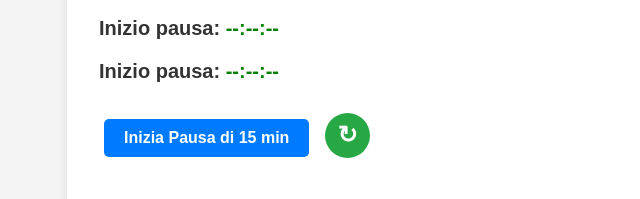
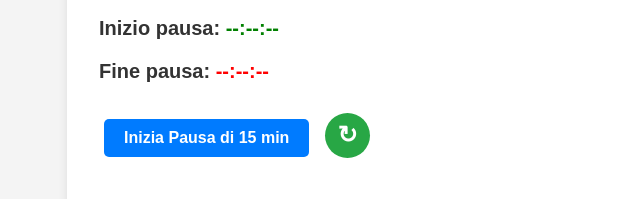
Before and after one commit to Romano-Orazi/breakCycle, a plain HTML site: page index.html in a window 1280 px wide. Shown: the part 534-733 px from the top of the page, 241-881 px from the left. Drawn offline with Linux system fonts and the light colour scheme.

Commit message:
Update index.html

```diff
--- a/index.html
+++ b/index.html
@@ -21,7 +21,7 @@
         <div id="time-info">
             <p><strong>Ora attuale: <span id="current-time">--:--:--</span></strong></p>
             <p><strong>Inizio pausa: <span style="color: green">--:--:--</span></strong></p>
-            <p><strong>Inizio pausa: <span style="color: green">--:--:--</span></strong></p>
+            <p><strong>Fine pausa: <span style="color: red">--:--:--</span></strong></p>
         </div>
 
         <button onclick="startBreak()"><strong>Inizia Pausa di 15 min</strong></button>
```
